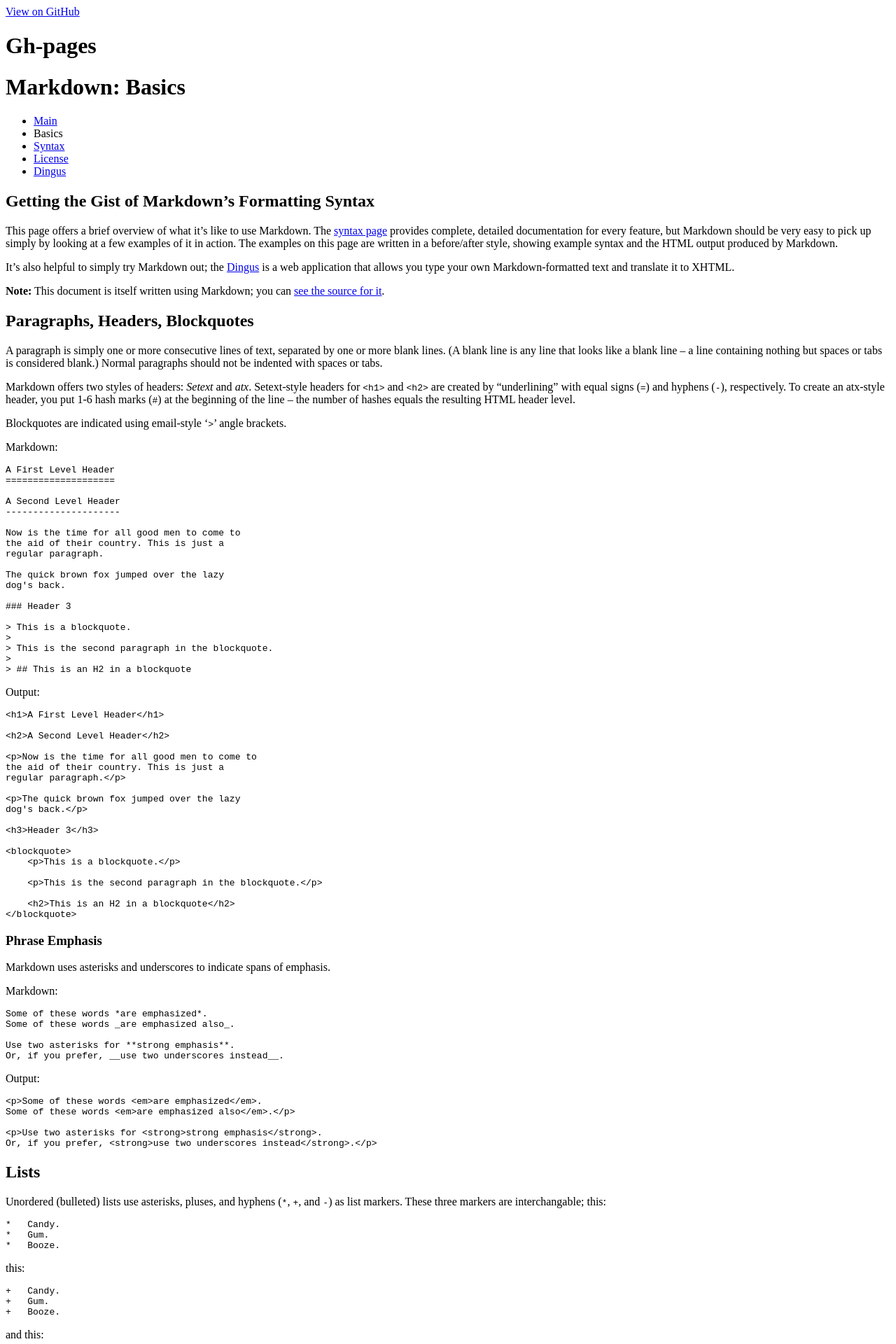
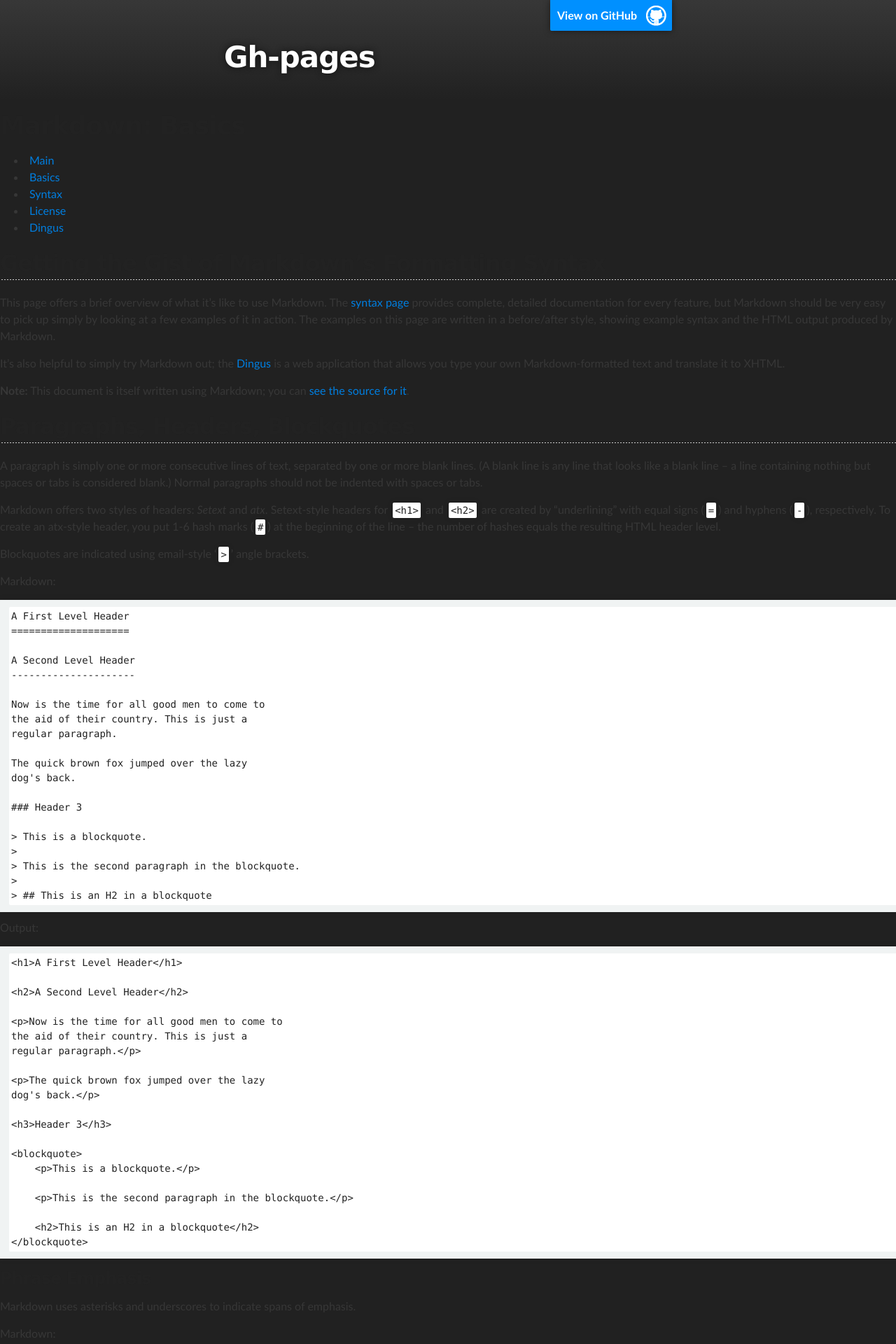
Before and after one commit to DavidSangbumKim/gh-pages, a Jekyll site: the page built from markdown-basics.md, in a window 1280 px wide. Shown: the top 1920 px of the page at 70% size. Built offline with Jekyll 4.4.1, drawn with Linux system fonts in a browser that asks for light colours.

Commit message:
site.baseurl

```diff
--- a/_config.yml
+++ b/_config.yml
@@ -1,3 +1,4 @@
 markdown: kramdown
 highlighter: pygments
-relative_permalinks: true
+baseurl: /gh-pages
+relative_permalinks: false
--- a/_includes/head.html
+++ b/_includes/head.html
@@ -3,7 +3,7 @@
     <meta http-equiv="X-UA-Compatible" content="chrome=1" />
     <meta name="description" content="Gh-pages : gh-pages test" />
 
-    <link rel="stylesheet" type="text/css" media="screen" href="stylesheets/stylesheet.css">
+    <link rel="stylesheet" type="text/css" media="screen" href="{{ site.baseurl }}/stylesheets/stylesheet.css">
 
     <title>Gh-pages</title>
   </head>
```
